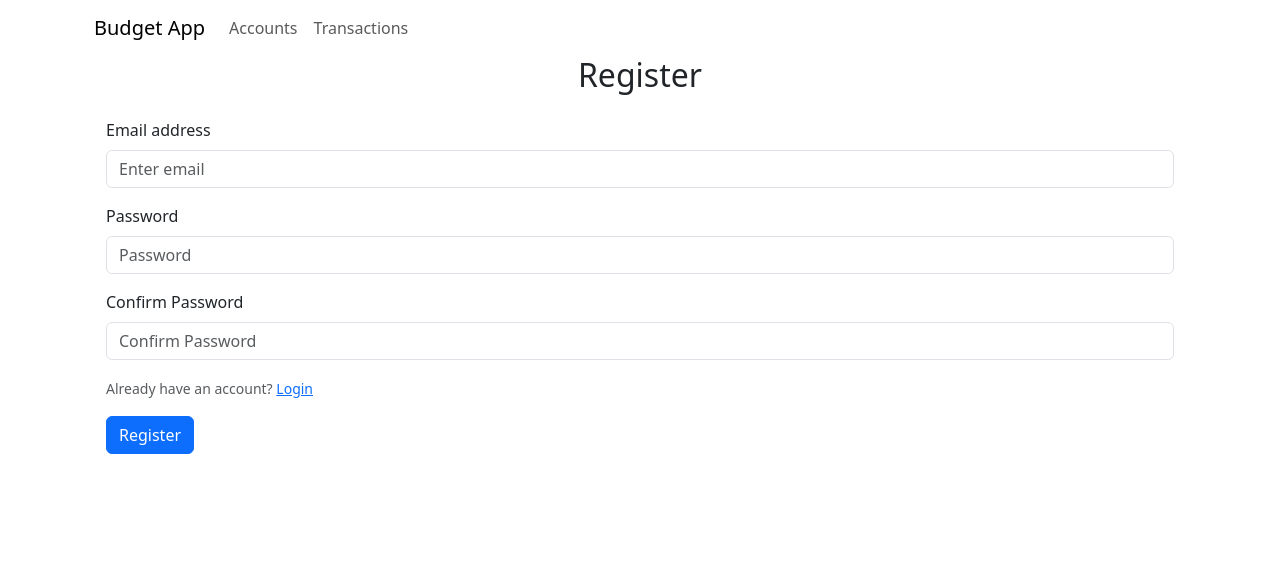
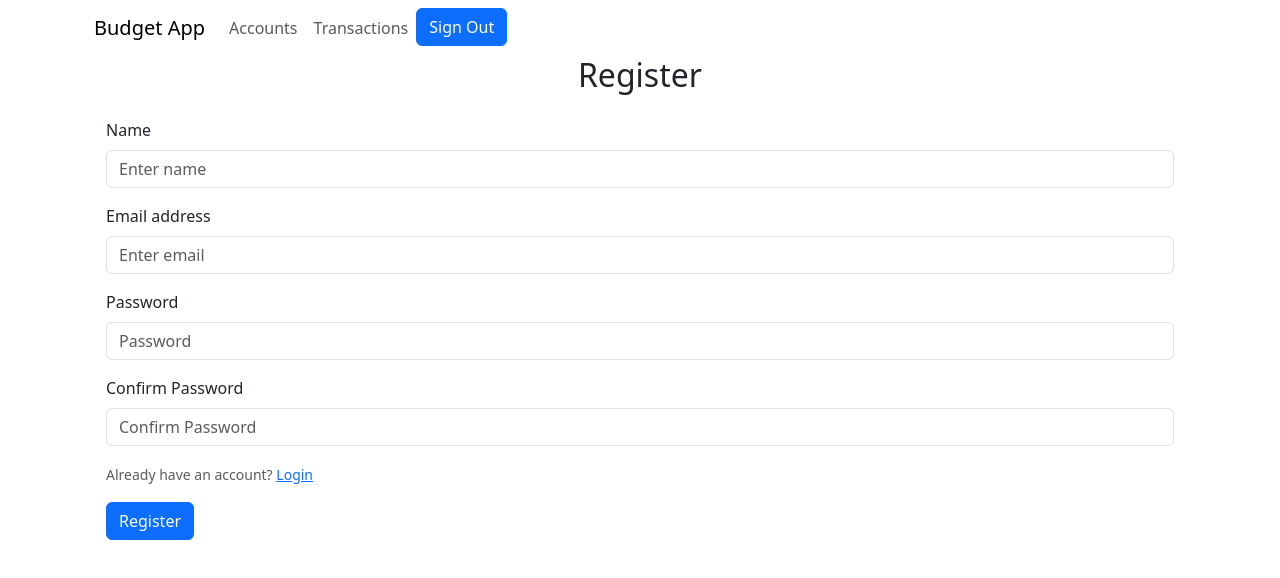
Before and after one commit to chrisengalang/budget-react-fe, a React (Vite) app: page /registration in a window 1280 px wide. Shown: the top 578 px of the page. Built offline with nearby package versions, Linux system fonts and the light colour scheme; no server answers; sample sign-in values are in the browser's storage.

Commit message:
Implement registration and login with redirection

```diff
--- a/src/App.jsx
+++ b/src/App.jsx
@@ -1,13 +1,16 @@
 import { Link, Outlet } from 'react-router-dom'
 import './App.css'
 import Navigation from './components/navigation/Navigation'
+import AuthProvider from './context/authentication/AuthProvider'
 
 const App = () => {
   return (
-    <div className="container">
-      <Navigation />
-      <Outlet />
-    </div>
+    <AuthProvider>
+      <div className="container">
+        <Navigation />
+        <Outlet />
+      </div>
+    </AuthProvider>
   )
 }
 
--- a/src/components/authentication/LoginPage.jsx
+++ b/src/components/authentication/LoginPage.jsx
@@ -1,15 +1,38 @@
-import { useState } from "react"
+import { getDoc, setDoc } from "firebase/firestore"
+import { useEffect, useState } from "react"
 import { Button, Container, Form } from "react-bootstrap"
-
+import { useAuth } from "../../context/authentication/AuthProvider"
+import { doSignInWithEmailAndPassword } from "../../firebase/authentication"
+import { auth } from "../../firebase/firebase"
+import { useNavigate } from "react-router-dom"
 
 const LoginPage = () => {
 
   const [email, setEmail] = useState('')
   const [password, setPassword] = useState('')
+  const [isSigningIn, setIsSigningIn] = useState(false)
+  const { currentUser, setCurrentUser } = useAuth()
+  const navigate = useNavigate()
 
-  const onSubmit = (e) => {
+  useEffect(() => {
+    if (currentUser) {
+      navigate('/home')
+    }
+  }, [])
+
+  const onSubmit = async (e) => {
     e.preventDefault()
-    alert(`${email}, ${password}`)
+    if (!isSigningIn) {
+      setIsSigningIn(true)
+      await doSignInWithEmailAndPassword(email, password).then(() => {
+        setIsSigningIn(false)
+        setCurrentUser(auth.currentUser)
+        console.log(currentUser)
+      }).catch((error) => {
+        console.log(error)
+        setIsSigningIn(false)
+      })
+    }
   }
 
   return (
--- a/src/components/authentication/RegisterPage.jsx
+++ b/src/components/authentication/RegisterPage.jsx
@@ -1,31 +1,42 @@
 import { useState } from "react";
 import { Button, Container, Form } from "react-bootstrap";
-import { doCreateUserWithEmailAndPassword } from "../../firebase/authentication";
+import { doCreateUserWithEmailAndPassword, doSignOut } from "../../firebase/authentication";
 import { auth, db } from "../../firebase/firebase";
 import { doc, setDoc } from "firebase/firestore";
+import { useNavigate } from "react-router-dom";
 
 const RegisterPage = () => {
 
+  const navigate = useNavigate()
+
+  const [name, setName] = useState('')
   const [email, setEmail] = useState('')
   const [password, setPassword] = useState('')
   const [confirmPassword, setConfirmPassword] = useState('')
   const [errorMessage, setErrorMessage] = useState('')
+  const [isRegistering, setIsRegistering] = useState(false)
 
   const onSubmit = async (e) => {
     e.preventDefault()
-    if (password !== confirmPassword) {
-      setErrorMessage('Passwords do not match')
-    } else {
+    if (!isRegistering && password === confirmPassword) {
+      setIsRegistering(true)
       await doCreateUserWithEmailAndPassword(email, password).then(() => {
         const currentUser = auth.currentUser
         setErrorMessage('')
         setDoc(doc(db, "users", currentUser.uid), {
-          email: email,
-          uid: currentUser.uid
+          uid: currentUser.uid,
+          name: name,
+          email: email
+        }).then(() => {
+          setIsRegistering(false)
+          doSignOut()
+          navigate('/')
         })
       }).catch((error) => {
         setErrorMessage(error.message)
       })
+    } else {
+      setErrorMessage('Passwords do not match')
     }
   }
 
@@ -34,6 +45,10 @@ const RegisterPage = () => {
       <h2 className="text-center mb-4">Register</h2>
       <Container>
         <Form>
+          <Form.Group className="mb-3" controlId="formBasicName">
+            <Form.Label>Name</Form.Label>
+            <Form.Control type="text" placeholder="Enter name" onChange={(e) => setName(e.target.value)} />
+          </Form.Group>
           <Form.Group className="mb-3" controlId="formBasicEmail">
             <Form.Label>Email address</Form.Label>
             <Form.Control type="email" placeholder="Enter email" onChange={(e) => setEmail(e.target.value)} />
@@ -50,8 +65,8 @@ const RegisterPage = () => {
             <Form.Text>Already have an account? <a href="/">Login</a></Form.Text>
           </Form.Group>
           {errorMessage && <p className="text-danger">{errorMessage}</p>}
-          <Button variant="primary" type="submit" onClick={onSubmit}>
-            Register
+          <Button variant="primary" type="submit" onClick={onSubmit} disabled={isRegistering}>
+            { isRegistering ? 'Registering...' : 'Register' }
           </Button>
         </Form>
       </Container>
--- a/src/components/navigation/Navigation.jsx
+++ b/src/components/navigation/Navigation.jsx
@@ -1,11 +1,32 @@
-import { Container, Nav, NavItem, NavLink, Navbar, NavbarBrand } from "react-bootstrap"
+import { Button, Container, Nav, NavItem, NavLink, Navbar, NavbarBrand } from "react-bootstrap"
+import { useAuth } from "../../context/authentication/AuthProvider"
+import { doSignOut } from "../../firebase/authentication"
+import { useEffect } from "react"
+import { useNavigate } from "react-router-dom"
 
 const Navigation = () => {
+
+  const { currentUser } = useAuth()
+  const navigate = useNavigate()
+
+  useEffect(() => {
+    if (!currentUser) {
+      navigate('/')
+    }
+  }, [])
+
+  const handleSignOut = async () => {
+    await doSignOut().then(() => {
+      navigate('/')
+    })
+  }
 
   return (
     <Navbar>
       <Container>
         <NavbarBrand>Budget App</NavbarBrand>
+        {
+          currentUser &&
           <Nav className="me-auto">
             <NavItem>
               <NavLink href='/'>Accounts</NavLink>
@@ -13,7 +34,13 @@ const Navigation = () => {
             <NavItem>
               <NavLink href='/transactions'>Transactions</NavLink>
             </NavItem>
+            <NavItem>
+              <Button onClick={handleSignOut}>
+                Sign Out
+              </Button>
+            </NavItem>
           </Nav>
+        }
       </Container>
     </Navbar>
   )
--- /dev/null
+++ b/src/context/authentication/AuthProvider.jsx
@@ -0,0 +1,37 @@
+import { onAuthStateChanged } from "firebase/auth"
+import { createContext, useContext, useEffect, useState } from "react"
+import { auth } from "../../firebase/firebase"
+
+const AuthContext = createContext()
+
+export const useAuth = () => {
+  return useContext(AuthContext)
+}
+
+const AuthProvider = ({children}) => {
+  const [currentUser, setCurrentUser] = useState(null)
+  const [loading, setLoading] = useState(true)
+
+  useEffect(() => {
+    const unsubscribe = onAuthStateChanged(auth, (user) => {
+      setCurrentUser(user)
+      setLoading(false)
+    })
+
+    return unsubscribe
+  }, [])
+
+  const value = {
+    currentUser,
+    setCurrentUser
+  }
+
+  return (
+    <AuthContext.Provider value={value}>
+      {!loading && children}
+    </AuthContext.Provider>
+  )
+
+}
+
+export default AuthProvider
--- a/src/firebase/authentication.js
+++ b/src/firebase/authentication.js
@@ -1,7 +1,14 @@
 import { auth } from "../firebase/firebase"
-import { createUserWithEmailAndPassword } from "firebase/auth"
-
+import { createUserWithEmailAndPassword, signInWithEmailAndPassword, signOut } from "firebase/auth"
 
 export const doCreateUserWithEmailAndPassword = async (email, password) => {
   return createUserWithEmailAndPassword(auth, email, password)
 }
+
+export const doSignOut = async () => {
+  return signOut(auth)
+}
+
+export const doSignInWithEmailAndPassword = async (email, password) => {
+  return signInWithEmailAndPassword(auth, email, password)
+}
--- a/src/main.jsx
+++ b/src/main.jsx
@@ -22,7 +22,7 @@ const router = createBrowserRouter([
         element: <RegisterPage />,
       },
       {
-        path: "/accounts/:id",
+        path: "/home",
         element: <AccountsPage />,
       },
       {
```
Lines whose indentation alone changed are shown as unchanged.
